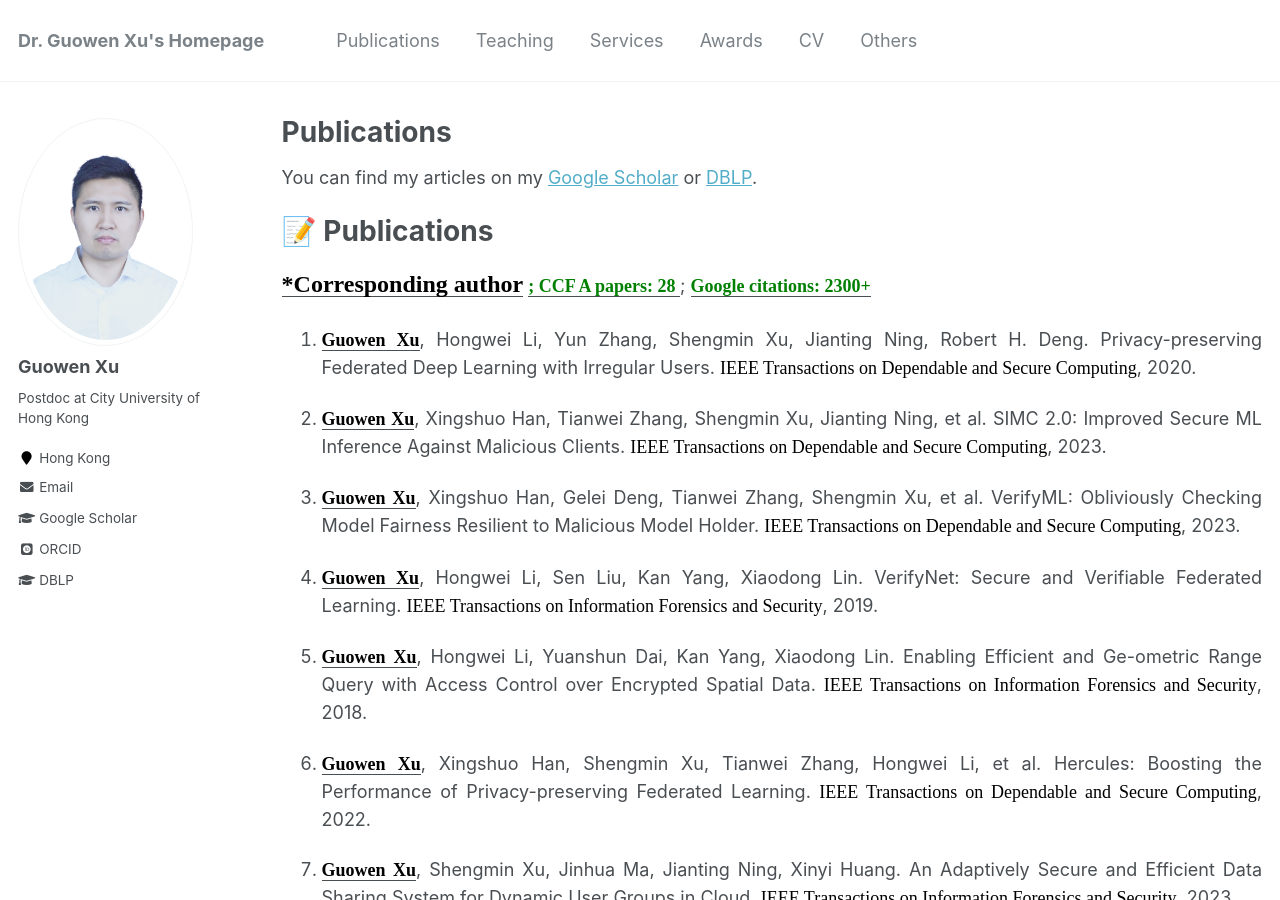
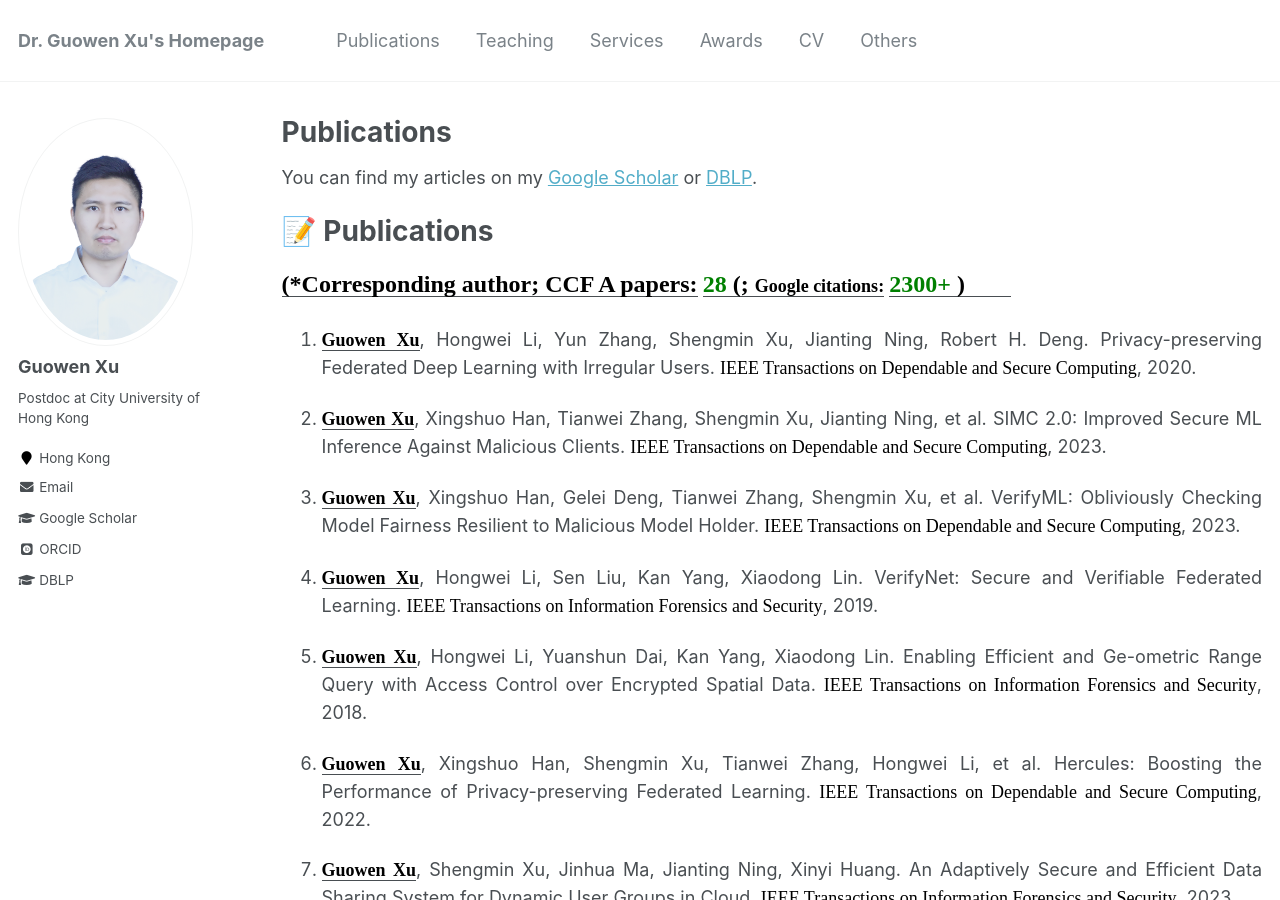
Before and after one commit to Guowen-xu/guowen-xu.github.io, a Jekyll site: the page built from _pages/publications.md, in a window 1280 px wide and 900 px high. Built offline with Jekyll 4.4.1, drawn with Linux system fonts in a browser that asks for light colours; some web fonts are replaced.

Commit message:
Update publications.md

```diff
--- a/_pages/publications.md
+++ b/_pages/publications.md
@@ -9,7 +9,7 @@ author_profile: true
 You can find my articles on my [Google Scholar](https://scholar.google.com.hk/citations?user=MDKdG80AAAAJ&hl=zh-CN) or [DBLP](https://dblp.org/pid/87/10142.html).
 
 # 📝 Publications
-<u><b><font face="Times New Roman" color=black size=5> *Corresponding author</font></b></u> <u><b><font face="Times New Roman" color=green size=4>;  CCF A papers: 28 </font></b></u>; <u><b><font face="Times New Roman" color=green size=4> Google citations: 2300+</font></b></u>
+<u><b><font face="Times New Roman" color=black size=5> (*Corresponding author; </font></b></u> <u><b><font face="Times New Roman" color=black size=5>  CCF A papers:</font></b></u> <u><b><font face="Times New Roman" color=green size=5>  28 </font></b></u><u><b><font face="Times New Roman" color=black size=5> (; </font></b></u> <u><b><font face="Times New Roman" color=black size=4> Google citations:</font></b></u> <u><b><font face="Times New Roman" color=green size=5>  2300+ </font></b><u><b><font face="Times New Roman" color=black size=5> ) </font></b></u>
 &nbsp;&nbsp;&nbsp;&nbsp;&nbsp;&nbsp;&nbsp;&nbsp;
 1. <p align="justify"> <u><b><font face="Times New Roman" color=black size=4> Guowen Xu</font></b></u>,  Hongwei Li, Yun Zhang, Shengmin Xu, Jianting Ning, Robert H. Deng. Privacy-preserving Federated Deep Learning with Irregular Users. <font face="Times New Roman" color=black size=4> IEEE Transactions on Dependable and Secure Computing</font>, 2020.</p>
 2. <p align="justify"> <u><b><font face="Times New Roman" color=black size=4> Guowen Xu</font></b></u>, Xingshuo Han, Tianwei Zhang, Shengmin Xu, Jianting Ning, et al. SIMC 2.0: Improved Secure ML Inference Against Malicious Clients. <font face="Times New Roman" color=black size=4> IEEE Transactions on Dependable and Secure Computing</font>, 2023.</p>
```
